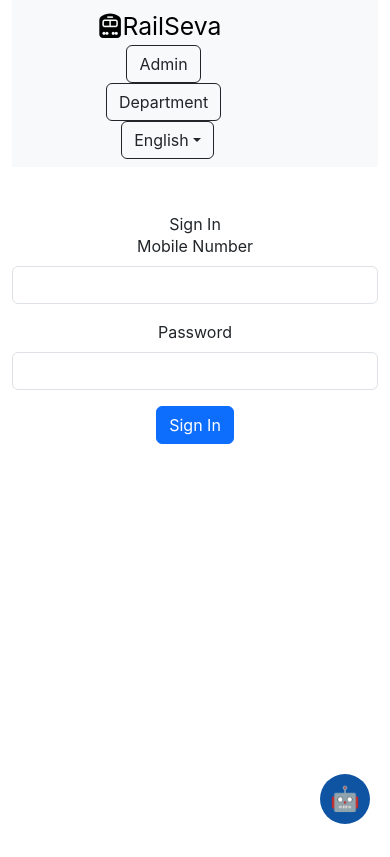
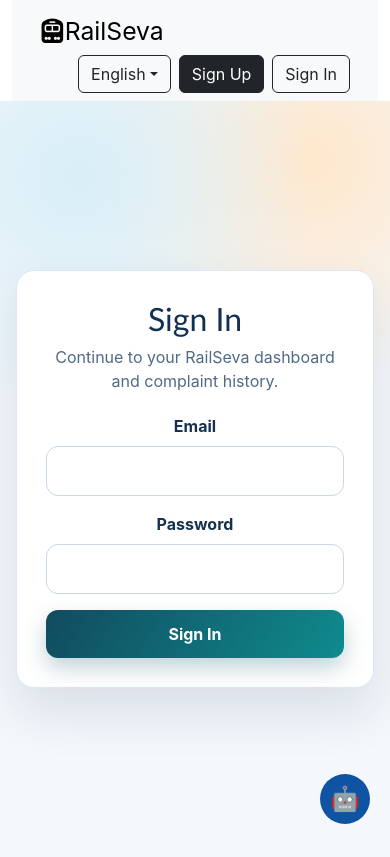
Before and after one commit to VIP-CODER1/RailSeva, a React (Create React App) app in the folder frontend/: page /signin in a window 390 px wide. Built offline with nearby package versions, Linux system fonts and the light colour scheme.

Commit message:
Refactor authentication flow to use email instead of mobile number; enhance sign-up and sign-in forms with improved styling and error handling

```diff
--- a/frontend/src/AuthContext.js
+++ b/frontend/src/AuthContext.js
@@ -3,14 +3,23 @@ import React, { createContext, useState, useContext } from 'react';
 const AuthContext = createContext();
 
 export const AuthProvider = ({ children }) => {
-  const [user, setUser] = useState(null); // user will hold the logged-in user details
+  const [user, setUser] = useState(() => {
+    const stored = localStorage.getItem('railseva_user');
+    return stored ? JSON.parse(stored) : null;
+  });
 
-  const login = (userData) => {
-    setUser(userData); // userData should contain user details like name
+  const login = (userData, token) => {
+    setUser(userData);
+    localStorage.setItem('railseva_user', JSON.stringify(userData));
+    if (token) {
+      localStorage.setItem('railseva_token', token);
+    }
   };
 
   const logout = () => {
     setUser(null);
+    localStorage.removeItem('railseva_user');
+    localStorage.removeItem('railseva_token');
   };
 
   return (
--- /dev/null
+++ b/frontend/src/Components/AuthForms.css
@@ -0,0 +1,60 @@
+.auth-page {
+  min-height: calc(100vh - 88px);
+  display: grid;
+  place-items: center;
+  padding: 2rem 1rem;
+  background: radial-gradient(circle at 20% 10%, #d8eef7 0%, transparent 32%),
+              radial-gradient(circle at 80% 8%, #ffe7cb 0%, transparent 30%),
+              #f4f7fb;
+}
+
+.auth-card {
+  width: min(100%, 460px);
+  background: #ffffff;
+  border: 1px solid #dce7f3;
+  border-radius: 18px;
+  box-shadow: 0 24px 50px rgba(24, 55, 88, 0.12);
+  padding: 1.8rem;
+}
+
+.auth-card h2 {
+  margin: 0;
+  font-size: 2rem;
+  color: #12304f;
+  font-family: "Reddit Sans Condensed", "Trebuchet MS", sans-serif;
+}
+
+.auth-card p {
+  margin: 0.45rem 0 1.3rem;
+  color: #506a84;
+}
+
+.auth-card .form-label {
+  font-weight: 700;
+  color: #14324f;
+}
+
+.auth-card .form-control {
+  border-radius: 12px;
+  border: 1px solid #c9d7e7;
+  padding: 0.75rem 0.9rem;
+}
+
+.auth-card .form-control:focus {
+  border-color: #0f8b8d;
+  box-shadow: 0 0 0 0.2rem rgba(15, 139, 141, 0.18);
+}
+
+.auth-submit {
+  width: 100%;
+  border: none;
+  border-radius: 12px;
+  padding: 0.75rem 1rem;
+  font-weight: 700;
+  background: linear-gradient(120deg, #114b5f, #0f8b8d);
+  box-shadow: 0 10px 22px rgba(17, 75, 95, 0.25);
+}
+
+.auth-submit:hover {
+  transform: translateY(-1px);
+}
--- a/frontend/src/Components/Navbar/Navbar.jsx
+++ b/frontend/src/Components/Navbar/Navbar.jsx
@@ -3,45 +3,50 @@ import React from 'react';
 import { useAuth } from '../../AuthContext'; // Adjust the path as needed
 import { useTranslation } from 'react-i18next';
 import LanguageSelector from '../languageSelector';
-import {Link} from 'react-router-dom'
+import { Link, useNavigate } from 'react-router-dom';
 // Renders the shared top navigation and language picker.
+const ADMIN_EMAIL = 'vipulmth1@gmail.com';
+
 const Navbar = () => {
   const { t } = useTranslation();
-  const { user } = useAuth(); // Get user from context
+  const { user, logout } = useAuth(); // Get user from context
+  const navigate = useNavigate();
+  const isAdmin = user?.email === ADMIN_EMAIL;
+
+  const handleLogout = () => {
+    logout();
+    navigate('/');
+  };
 
   // Renders the top navigation bar and exposes navigation shortcuts.
   return (
     <div className="container-fluid">
-      <nav className="navbar navbar-expand-lg navbar-light bg-light">
-      <div className="container-fluid d-flex justify-between">
-
-        <div className="row d-flex justify-between">
-          <div className="col-md-5">
-
-
-          <a className="navbar-brand fs-2" href="/">
+      <nav className="navbar navbar-expand-lg navbar-light bg-light px-3 py-2">
+      <div className="container-fluid d-flex align-items-center justify-content-between">
+        <a className="navbar-brand fs-2 mb-0" href="/">
           <i className="bi bi-train-front-fill"></i>
           RailSeva
         </a>
 
-          </div>
-          <div className="col-md-6">
-          <div>
-          <ul className="navbar-nav md-auto">
+        <div className="d-flex align-items-center gap-2 ms-auto">
+          {isAdmin && (
+            <>
+              <Link to='/admindashboard'><button className="btn btn-outline-dark">Admin</button></Link>
+              <Link to='/department'><button className="btn btn-outline-dark">Department</button></Link>
+            </>
+          )}
+          <LanguageSelector />
 
-<li className="nav-item me-2">
-  <Link to='/admindashboard'><button className="btn btn-outline-dark">Admin</button></Link>
-</li>
-<li className="nav-item me-2">
-  <Link to='/department'><button className="btn btn-outline-dark">Department</button></Link>
-</li>
-<li className="nav-item">
-  <LanguageSelector />
-</li>
-</ul>
-          </div>
+          {!user && (
+            <>
+              <Link to='/signup'><button className="btn btn-dark">Sign Up</button></Link>
+              <Link to='/signin'><button className="btn btn-outline-dark">Sign In</button></Link>
+            </>
+          )}
 
-          </div>
+          {user && (
+            <button className="btn btn-danger" onClick={handleLogout}>Logout</button>
+          )}
         </div>
       </div>
     </nav>
--- a/frontend/src/Components/Signup/SignUp.jsx
+++ b/frontend/src/Components/Signup/SignUp.jsx
@@ -2,11 +2,11 @@
 import React, { useState } from 'react';
 import axios from 'axios';
 import { useNavigate } from 'react-router-dom'; // Import useNavigate
+import '../AuthForms.css';
 
 // Collects registration details and starts the OTP signup flow.
 const SignUp = () => {
   const [name, setName] = useState('');
-  const [mobileNumber, setMobileNumber] = useState('');
   const [email, setEmail] = useState('');
   const [password, setPassword] = useState('');
   const navigate = useNavigate(); // Initialize useNavigate
@@ -20,7 +20,6 @@ const SignUp = () => {
       console.log('Submitting sign-up form');
       const response = await axios.post('http://localhost:8001/auth/signup', {
         name,
-        mobileNumber,
         email,
         password,
       });
@@ -31,21 +30,20 @@ const SignUp = () => {
       navigate('/verify-otp');
     } catch (error) {
       console.error('Error during sign-up', error);
-      alert(`Sign-up failed: ${error.response ? error.response.data.message : error.message}`);
+      const serverMessage = error?.response?.data?.message;
+      alert(`Sign-up failed: ${serverMessage || error.message}`);
     }
   };
 
   return (
-    <div className="container mt-5">
+    <div className="auth-page">
+      <div className="auth-card">
         <h2>Sign Up</h2>
+        <p>Create your RailSeva account to file and track complaints.</p>
         <form onSubmit={handleSubmit}>
           <div className="mb-3">
             <label htmlFor="name" className="form-label">Name</label>
             <input type="text" className="form-control" id="name" value={name} onChange={(e) => setName(e.target.value)} required />
-        </div>
-        <div className="mb-3">
-          <label htmlFor="mobileNumber" className="form-label">Mobile Number</label>
-          <input type="text" className="form-control" id="mobileNumber" value={mobileNumber} onChange={(e) => setMobileNumber(e.target.value)} required />
           </div>
           <div className="mb-3">
             <label htmlFor="email" className="form-label">Email</label>
@@ -55,8 +53,9 @@ const SignUp = () => {
             <label htmlFor="password" className="form-label">Password</label>
             <input type="password" className="form-control" id="password" value={password} onChange={(e) => setPassword(e.target.value)} required />
           </div>
-        <button type="submit" className="btn btn-primary">Sign Up</button>
+          <button type="submit" className="btn btn-primary auth-submit">Sign Up</button>
         </form>
+      </div>
     </div>
   );
 };
--- a/frontend/src/Components/VerifyOTP/VerifyOTP.jsx
+++ b/frontend/src/Components/VerifyOTP/VerifyOTP.jsx
@@ -2,11 +2,14 @@
  import React, { useState } from 'react';
  import axios from 'axios';
 import { useNavigate } from 'react-router-dom';
+import { useAuth } from '../../AuthContext';
+import '../AuthForms.css';
  // Verifies the OTP that was sent after signup.
  const VerifyOtp = () => {
-   const [mobileNumber, setMobileNumber] = useState('');
+   const [email, setEmail] = useState('');
    const [otp, setOtp] = useState('');
 const navigate = useNavigate();
+const { login } = useAuth();
 
    // Verifies the OTP sent to the user's mobile number.
   // Confirms the OTP with the backend and redirects on success.
@@ -15,11 +18,12 @@ const navigate = useNavigate();
 
      try {
        const response = await axios.post('http://localhost:8001/auth/verify-otp', {
-         mobileNumber,
+         email,
          otp,
        });
       if (response.data.success) { // Assuming the response contains a success field
 alert(response.data.message);
+    login({ email }, response.data.token);
 navigate('/');
      } }catch (error) {
        console.error('Error during OTP verification', error);
@@ -28,19 +32,22 @@ navigate('/');
    };
 
    return (
-     <div className="container mt-5">
+     <div className="auth-page">
+       <div className="auth-card">
          <h2>Verify OTP</h2>
+         <p>Enter the OTP sent to your email to complete sign in.</p>
          <form onSubmit={handleSubmit}>
            <div className="mb-3">
-           <label htmlFor="mobileNumber" className="form-label">Mobile Number</label>
-           <input type="text" className="form-control" id="mobileNumber" value={mobileNumber} onChange={(e) => setMobileNumber(e.target.value)} required />
+             <label htmlFor="email" className="form-label">Email</label>
+             <input type="email" className="form-control" id="email" value={email} onChange={(e) => setEmail(e.target.value)} required />
            </div>
            <div className="mb-3">
              <label htmlFor="otp" className="form-label">OTP</label>
              <input type="text" className="form-control" id="otp" value={otp} onChange={(e) => setOtp(e.target.value)} required />
            </div>
-         <button type="submit" className="btn btn-primary">Verify OTP</button>
+           <button type="submit" className="btn btn-primary auth-submit">Verify OTP</button>
          </form>
+       </div>
      </div>
    );
  };
--- a/frontend/src/Components/siginin/Signin.jsx
+++ b/frontend/src/Components/siginin/Signin.jsx
@@ -2,12 +2,15 @@
 import React, { useState } from 'react';
 import axios from 'axios';
 import { useNavigate } from 'react-router-dom';
+import { useAuth } from '../../AuthContext';
+import '../AuthForms.css';
 
 // Handles the login form and sends credentials to the auth API.
 const SignIn = () => {
-  const [mobileNumber, setMobileNumber] = useState('');
+  const [email, setEmail] = useState('');
   const [password, setPassword] = useState('');
   const navigate = useNavigate();
+  const { login } = useAuth();
 
   // Sends login credentials to the backend and routes the user after success.
   // Posts login credentials and navigates after a successful response.
@@ -16,11 +19,12 @@ const SignIn = () => {
 
     try {
       const response = await axios.post('http://localhost:8001/auth/signin', {
-        mobileNumber,
+        email,
         password,
       });
       if (response.data.success) {
         alert(response.data.message);
+        login({ email }, response.data.token);
         navigate('/');
              }
 
@@ -31,19 +35,22 @@ const SignIn = () => {
   };
 
   return (
-    <div className="container mt-5">
+    <div className="auth-page">
+      <div className="auth-card">
         <h2>Sign In</h2>
+        <p>Continue to your RailSeva dashboard and complaint history.</p>
         <form onSubmit={handleSubmit}>
           <div className="mb-3">
-          <label htmlFor="mobileNumber" className="form-label">Mobile Number</label>
-          <input type="text" className="form-control" id="mobileNumber" value={mobileNumber} onChange={(e) => setMobileNumber(e.target.value)} required />
+            <label htmlFor="email" className="form-label">Email</label>
+            <input type="email" className="form-control" id="email" value={email} onChange={(e) => setEmail(e.target.value)} required />
           </div>
           <div className="mb-3">
             <label htmlFor="password" className="form-label">Password</label>
             <input type="password" className="form-control" id="password" value={password} onChange={(e) => setPassword(e.target.value)} required />
           </div>
-        <button type="submit" className="btn btn-primary">Sign In</button>
+          <button type="submit" className="btn btn-primary auth-submit">Sign In</button>
         </form>
+      </div>
     </div>
   );
 };
```
Also changed, not shown: 1 other file (tests, documents, lock files or other folders). Lines whose indentation alone changed are shown as unchanged.
